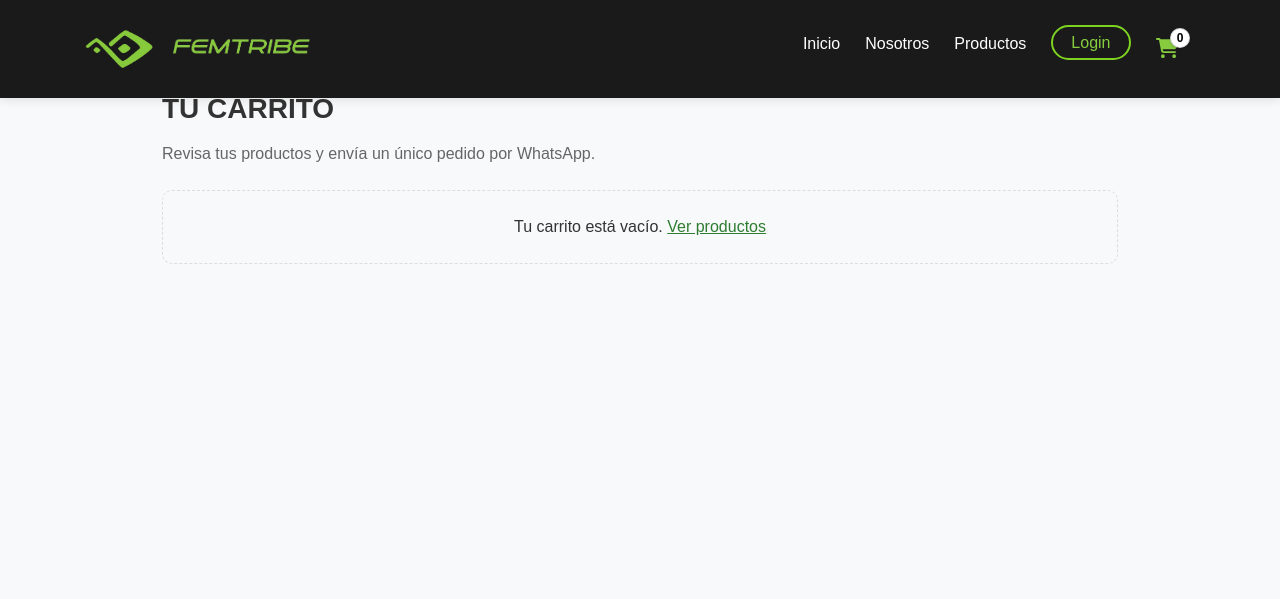
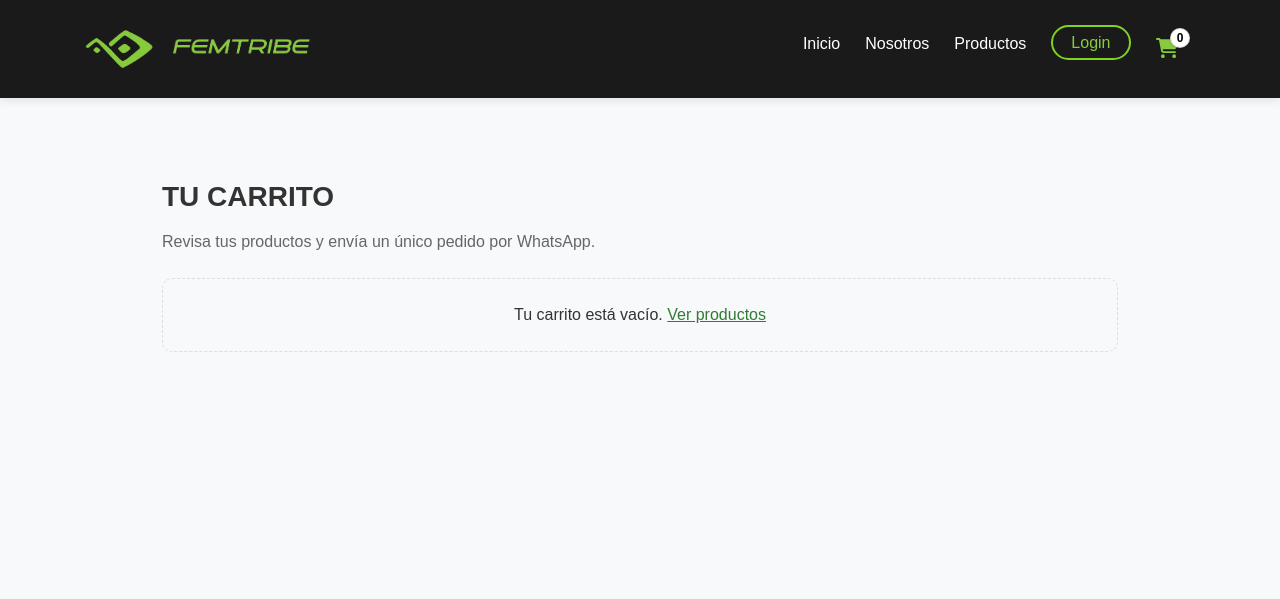
Before and after one commit to Jhonnier-2112/femtribe_v2, a PHP site: page /views/carrito.php in a window 1280 px wide. Shown: the top 599 px of the page. Run offline with PHP 8.4, Linux system fonts and the light colour scheme; some web fonts are replaced.

Commit message:
style(cart): force 150px top padding with important to avoid navbar overlap

```diff
--- a/pruebas/views/carrito.php
+++ b/pruebas/views/carrito.php
@@ -9,8 +9,8 @@ if (!defined('WHATSAPP_BUSINESS_NUMBER')) {
 ?>
 <?php include __DIR__ . '/layouts/header.php'; ?>
 
-<main class="page-content" style="padding-top: 115px; min-height: 75vh;">
-<section class="container" style="max-width: 980px; margin: 0 auto 60px;">
+<main class="page-content" style="padding-top: 150px !important; min-height: 75vh;">
+<section class="container" style="max-width: 980px; margin: 20px auto 60px; padding-top: 10px;">
   <h1 style="font-size: 28px; margin-bottom: 16px; font-weight: 800;">TU CARRITO</h1>
   <p style="color:#666; margin-bottom: 24px;">Revisa tus productos y envía un único pedido por WhatsApp.</p>
 
--- a/views/carrito.php
+++ b/views/carrito.php
@@ -9,8 +9,8 @@ if (!defined('WHATSAPP_BUSINESS_NUMBER')) {
 ?>
 <?php include __DIR__ . '/layouts/header.php'; ?>
 
-<main class="page-content" style="padding-top: 115px; min-height: 75vh;">
-<section class="container" style="max-width: 980px; margin: 0 auto 60px;">
+<main class="page-content" style="padding-top: 150px !important; min-height: 75vh;">
+<section class="container" style="max-width: 980px; margin: 20px auto 60px; padding-top: 10px;">
   <h1 style="font-size: 28px; margin-bottom: 16px; font-weight: 800;">TU CARRITO</h1>
   <p style="color:#666; margin-bottom: 24px;">Revisa tus productos y envía un único pedido por WhatsApp.</p>
 
```
